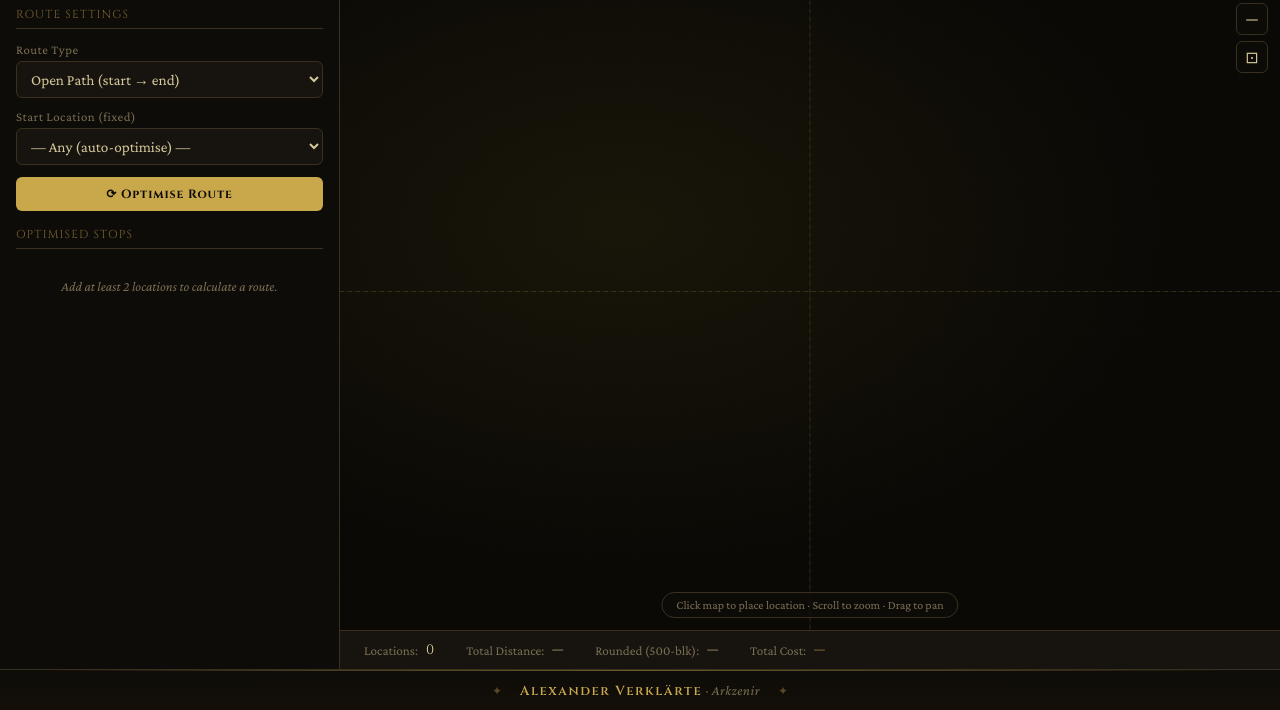
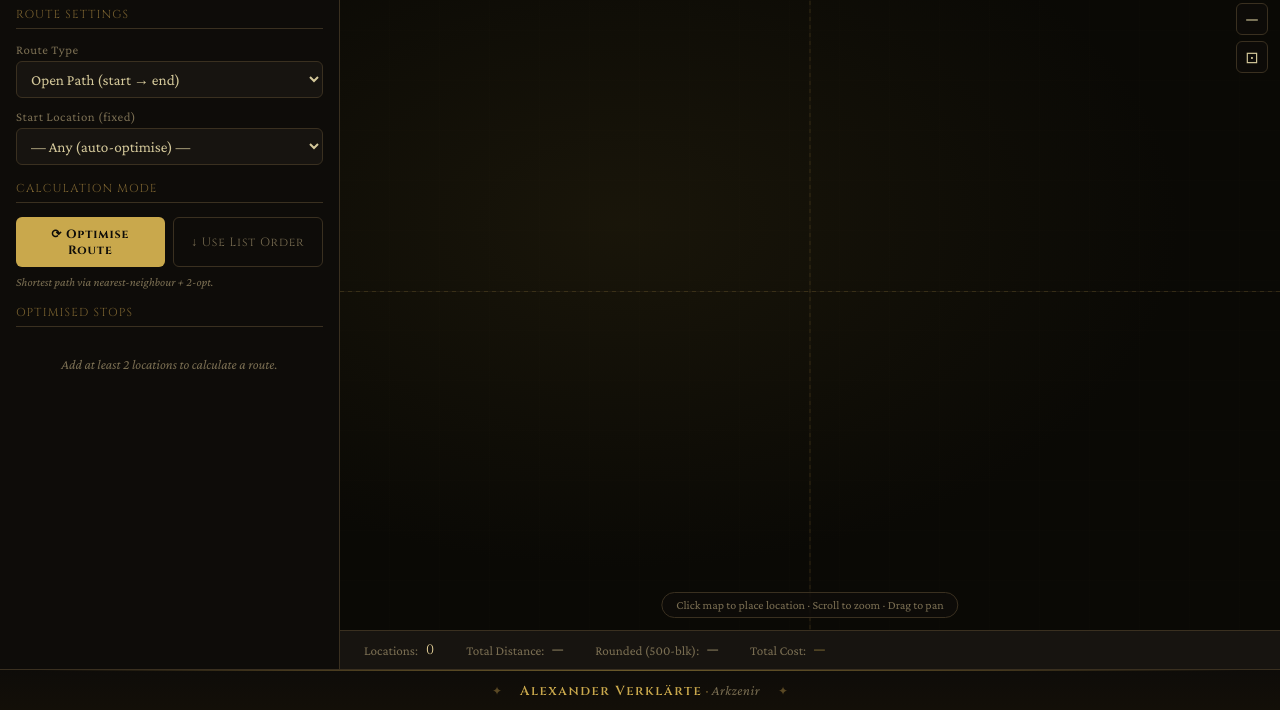
Before and after one commit to Arkzenir/FTALogistics, a plain HTML site: page index.html in a window 1280 px wide. Both pictures are taken after a click on the button "Route". Shown: the part 127-837 px from the top of the page. Drawn offline with nearby package versions, Linux system fonts and the light colour scheme.

Commit message:
Update route tab for listed route as well as most optimal route

```diff
--- a/index.html
+++ b/index.html
@@ -345,15 +345,21 @@
           <option value="round">Round Trip (return to start)</option>
         </select>
       </div>
-      <div>
+      <div id="route-start-wrap">
         <label>Start Location (fixed)</label>
         <select id="route-start" onchange="recalc()">
           <option value="">— Any (auto-optimise) —</option>
         </select>
       </div>
-      <button class="btn btn-primary" onclick="recalc()">⟳ Optimise Route</button>
 
-      <div class="section-title" style="margin-top:4px">OPTIMISED STOPS</div>
+      <div class="section-title" style="margin-top:4px">CALCULATION MODE</div>
+      <div style="display:flex; gap:8px;">
+        <button id="btn-optimise" class="btn btn-primary" style="flex:1" onclick="setRouteMode('optimised')">⟳ Optimise Route</button>
+        <button id="btn-listed"   class="btn btn-ghost"   style="flex:1" onclick="setRouteMode('listed')">↓ Use List Order</button>
+      </div>
+      <p id="route-mode-hint" style="font-size:.75rem;color:var(--muted);font-style:italic;margin-top:-4px">Shortest path via nearest-neighbour + 2-opt.</p>
+
+      <div class="section-title" style="margin-top:4px"><span id="route-list-label">OPTIMISED STOPS</span></div>
       <div class="route-list" id="route-list">
         <p class="empty-hint">Add at least 2 locations to calculate a route.</p>
       </div>
@@ -498,6 +504,7 @@ let locations = [];   // {id, name, x, y, color}
 let routeOrder = [];  // indices into locations[]
 let totalDist  = 0;
 let roundedDist= 0;
+let routeMode  = 'optimised'; // 'optimised' | 'listed'
 
 // Camera
 let cam = { x: 0, y: 0, scale: 1 };
@@ -819,34 +826,56 @@ function routeLength(route, closed) {
   return d;
 }
 
+function setRouteMode(mode) {
+  routeMode = mode;
+  const isOpt = mode === 'optimised';
+  document.getElementById('btn-optimise').className  = 'btn ' + (isOpt  ? 'btn-primary' : 'btn-ghost');
+  document.getElementById('btn-listed').className    = 'btn ' + (!isOpt ? 'btn-primary' : 'btn-ghost');
+  document.getElementById('route-start-wrap').style.display = isOpt ? '' : 'none';
+  document.getElementById('route-mode-hint').textContent    = isOpt
+    ? 'Shortest path via nearest-neighbour + 2-opt.'
+    : 'Follows the order locations appear in the list.';
+  document.getElementById('route-list-label').textContent   = isOpt ? 'OPTIMISED STOPS' : 'LISTED STOPS';
+  recalc();
+}
+
 function recalc() {
   const n = locations.length;
-  if (n < 2) { routeOrder = n === 1 ? [0] : []; totalDist = 0; roundedDist = 0; renderRouteList(); renderCosts(); drawMap(); document.getElementById('stat-dist').textContent='—'; document.getElementById('stat-dist-r').textContent='—'; document.getElementById('stat-cost').textContent='—'; return; }
+  if (n < 2) {
+    routeOrder = n === 1 ? [0] : [];
+    totalDist = 0; roundedDist = 0;
+    renderRouteList(); renderCosts(); drawMap();
+    document.getElementById('stat-dist').textContent='—';
+    document.getElementById('stat-dist-r').textContent='—';
+    document.getElementById('stat-cost').textContent='—';
+    return;
+  }
 
-  const rt      = document.getElementById('route-type').value;
+  const rt     = document.getElementById('route-type').value;
+  const closed = rt === 'round';
+
+  if (routeMode === 'listed') {
+    // Simply use the order locations appear in the array
+    routeOrder = locations.map((_, i) => i);
+  } else {
+    // Optimised: NN + 2-opt
     const startId = document.getElementById('route-start').value;
-  const closed  = rt === 'round';
-
-  const indices = locations.map((_,i) => i);
+    const indices = locations.map((_, i) => i);
     let startIdx  = 0;
     if (startId) {
       const si = locations.findIndex(l => l.id === startId);
       if (si >= 0) startIdx = si;
     }
-
-  // NN from fixed start
     let route = nnTSP(indices, startIdx);
-  // Ensure fixed start remains at front
     if (startId) {
       const si = route.indexOf(startIdx);
       if (si > 0) route = [...route.slice(si), ...route.slice(0, si)];
     }
-  // 2-opt (don't move first element if fixed)
-  const toOpt = startId ? route.slice(1) : route;
-  const optimised = startId ? [route[0], ...twoOpt(toOpt)] : twoOpt(route);
+    const toOpt  = startId ? route.slice(1) : route;
+    routeOrder   = startId ? [route[0], ...twoOpt(toOpt)] : twoOpt(route);
+  }
 
-  routeOrder = optimised;
-  totalDist  = routeLength(routeOrder, closed);
+  totalDist   = routeLength(routeOrder, closed);
   roundedDist = round500(totalDist);
 
   renderRouteList();
```
Lines whose indentation alone changed are shown as unchanged.
